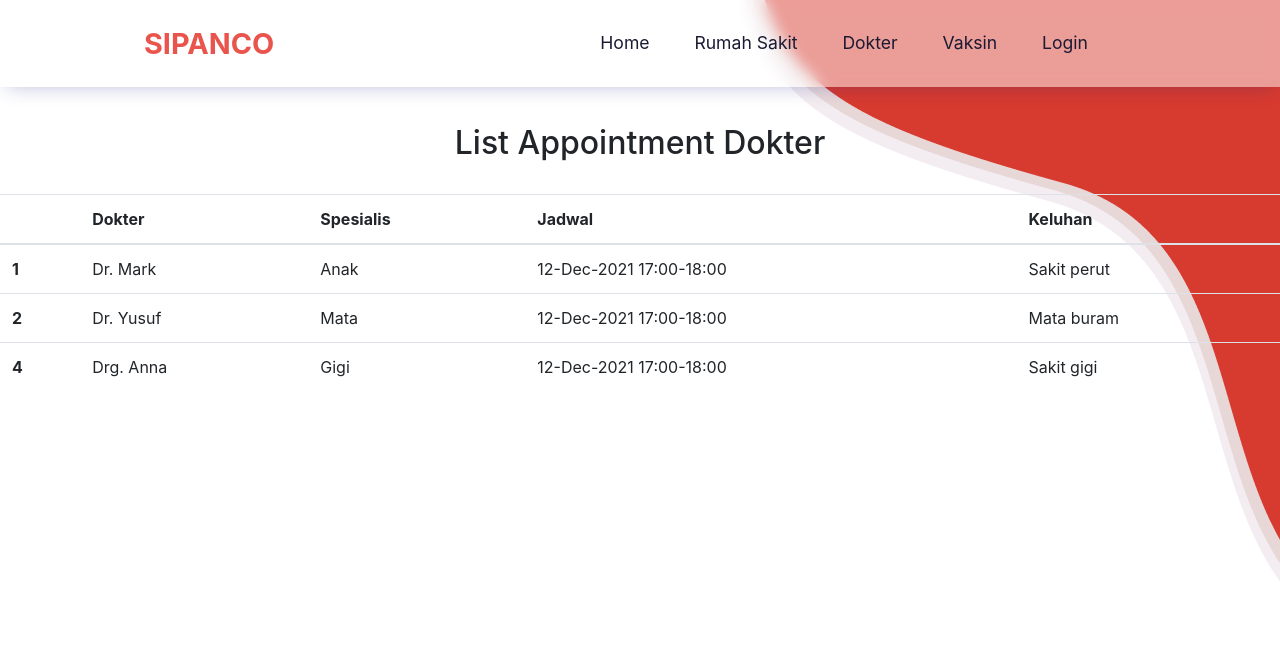
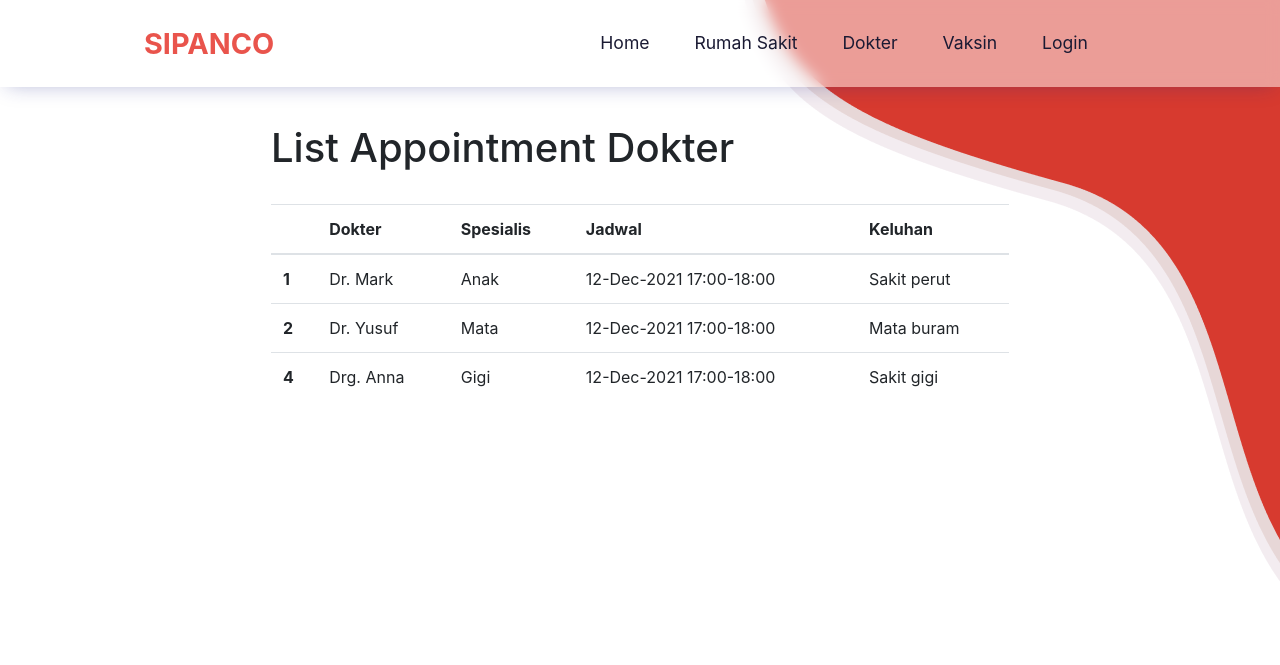
Before and after one commit to SIPANCO-RPL/django-sipanco, a Django app: page /appointment in a window 1280 px wide. Shown: the top 665 px of the page. Run offline with Django 3.2, Linux system fonts and the light colour scheme; some libraries are stand-ins or nearby versions.

Commit message:
fix table

```diff
--- a/templates/list_appointment.html
+++ b/templates/list_appointment.html
@@ -2,9 +2,12 @@
 {% block content %}
 <title>List Appoinment | SIPANCO</title>
     <br>
-    <div class="container mx-auto mt-6">
-      <h2 style="margin-top: 100px;">List Appointment Dokter</h2>
-  </div>
+    <div class="container mx-auto mt-32" style="max-width: 768px;">
+      <div class="flex flex-col items-center md:items-start mb-8">
+          <h1 class="mb-2 text-3xl sm:text-4xl" style="margin-top: 100px;">List Appointment Dokter</h1>
+          <div class="w-1/6 bg-red-500 px-3 h-1 rounded-xl" />
+      </div>
+    </div>
   <br>
     <table class="table">
         <thead>
```
